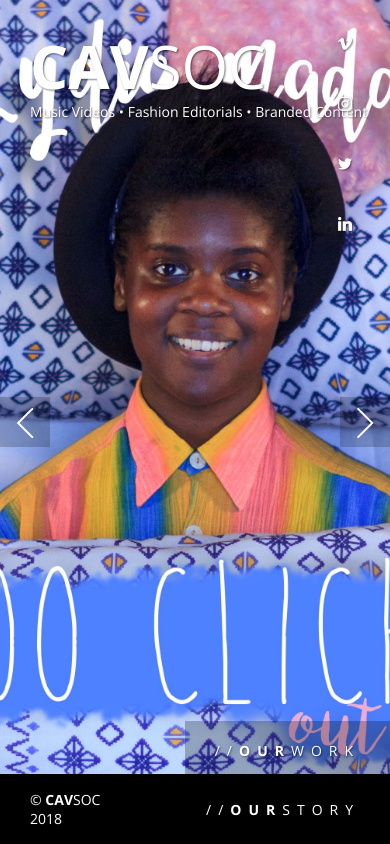
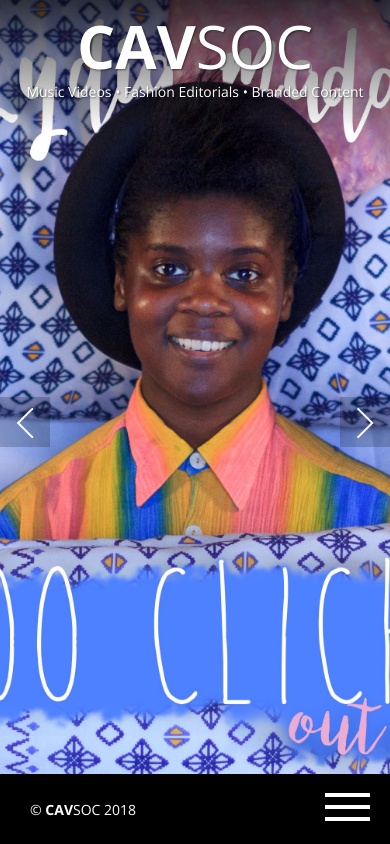
Before and after one commit to joshthompson/cavsoc.com, a PHP site: page / in a window 390 px wide. Run offline with PHP 8.4, Linux system fonts and the light colour scheme; some libraries are stand-ins or nearby versions.

Commit message:
Responsive

```diff
--- a/www/index.html
+++ b/www/index.html
@@ -49,20 +49,20 @@
 		<div id="nav-right" class="link"><img src="./images/ui/right.png" alt="View Next" /></div>
 	</div>
 
-	<div data-page="work">
+	<div data-page="work" class="content-page">
 		<div class="page-content">
 			<h2 class="cavsoc-heading"><em class="our">Our</em>Work</h2>
 		</div>
 	</div>
 
-	<div data-page="story">
+	<div data-page="story" class="content-page">
 		<div class="page-content">
 			<h2 class="cavsoc-heading"><em class="our">Our</em>Story</h2>
 			<iframe width="100%" height="450" src="https://www.youtube.com/embed/9f5zD7ZSNpQ" frameborder="0" allow="autoplay; encrypted-media" allowfullscreen></iframe>
 		</div>
 	</div>
 
-	<div data-page="team" class="!active">
+	<div data-page="team" class="content-page">
 		<div class="page-content">
 			<h2 class="cavsoc-heading"><em class="our">Our</em>Team</h2>
 
@@ -151,8 +151,28 @@
 			<a onclick="gotoPage('work')">//<em>Our</em>Work</a>
 			<a onclick="gotoPage('story')">//<em>Our</em>Story</a>
 			<a onclick="gotoPage('team')">//<em>Our</em>Team</a>
+			<div class="burger-menu-icon" onclick="burgerMenu()">
+				<div></div>
+				<div></div>
+				<div></div>
+			</div>
 		</nav>
 	</footer>
+
+	<div id="burger-menu">
+		<div class="menu">
+			<a onclick="gotoPage('')"><h3><em>CAV</em>SOC</h3></a>
+			<div><a class="nav-link" onclick="gotoPage('work')">//<em>Our</em>Work</a></div>
+			<div><a class="nav-link" onclick="gotoPage('story')">//<em>Our</em>Story</a></div>
+			<div><a class="nav-link" onclick="gotoPage('team')">//<em>Our</em>Team</a></div>
+			<div class="menu-social-links">
+				<a class="social-link" href="https://vimeo.com/cavsoc" target="_blank"><span class="socicon-vimeo"></span></a>
+				<a class="social-link" href="https://www.instagram.com/cavsoc" target="_blank"><span class="socicon-instagram"></span></a>
+				<a class="social-link" href="https://www.twitter.com/cavalrysociety" target="_blank"><span class="socicon-twitter"></span></a>
+				<a class="social-link" href="https://www.linkedin.com/company/cavsoc" target="_blank"><span class="socicon-linkedin"></span></a>
+			</div>
+		</div>
+	</div>
 
 	<!-- JAVASCRIPT -->
 	<script src="https://ajax.googleapis.com/ajax/libs/jquery/1.11.3/jquery.min.js"></script>
--- a/www/main.js
+++ b/www/main.js
@@ -42,6 +42,15 @@
 		$("[data-page].active").animate({scrollTop: $("#" + section).offset().top});
 	};
 
+	// Burger menu
+	window.burgerMenu = function() {
+		$("#burger-menu").addClass("open");
+	};
+
+	$("#burger-menu").click(function() {
+		$("#burger-menu").removeClass("open");
+	});
+
 	// Preload images
 	(function preloadImages(img) {
 		if (typeof backgrounds[img] == "object") {
--- a/www/style/style.css
+++ b/www/style/style.css
@@ -50,8 +50,6 @@ header {
 	line-height: 72px;
 	margin: 0px;
 	padding: 0px;
-	transition: font-size 0.2s linear;
-	-webkit-transition: font-size 0.2s linear;
 	cursor: pointer;
 }
 
@@ -128,12 +126,6 @@ footer {
 	display: flex;
 	align-items: center;
 
-	/* CSS Gradient */
-	background: -moz-linear-gradient(top, rgba(0,0,0,0) 25%, rgba(0,0,0,0.75) 100%);
-	background: -webkit-linear-gradient(top, rgba(0,0,0,0) 25%,rgba(0,0,0,0.75) 100%);
-	background: linear-gradient(to bottom, rgba(0,0,0,0) 25%,rgba(0,0,0,0.75) 100%);
-	filter: progid:DXImageTransform.Microsoft.gradient( startColorstr='#00000000', endColorstr='#80000000',GradientType=0 );
-
 	background-color: black;
 	z-index: 3;
 	align-items:
@@ -141,6 +133,12 @@ footer {
 
 footer #copyright {
 	width: 130px;
+	white-space: nowrap;
+}
+
+footer .burger-menu-icon {
+	display: none;
+	margin-right: 20px;
 }
 
 nav {
@@ -155,13 +153,13 @@ nav a {
 	display: inline-block;
 	color: #FFFFFF;
 	text-transform: uppercase;
-	letter-spacing: 0.5rem;
 	text-decoration: none;
 	padding: 20px 30px;
 	transition: all 0.2s linear;
 	background: rgba(0, 0, 0, 0.25);
 	cursor: pointer;
 }
+
 nav a:hover {
 	background: rgba(0, 0, 0, 0.5);
 	transform: translateY(-5px);
@@ -172,21 +170,15 @@ em {
 	font-weight: 700;
 }
 
-@media screen and (max-width: 420px) {
-	#logo {
-		font-size: 60px;
-	}
+.burger-menu-icon {
+	display: inline-block;
+	width: 45px;
+	height: 28px;
 }
 
-.burger-menu {
-	display: inline-block;
-	width: 45px;
-	height: 35px;
-}
-
-.burger-menu > div {
+.burger-menu-icon > div {
 	background: #FFFFFF;
-	height: 6px;
+	height: 4px;
 	margin-bottom: 8px;
 	box-shadow: 1px 1px 2px rgba(0, 0, 0, 0.5);
 }
@@ -199,7 +191,7 @@ em {
 	flex-direction: column;
 	z-index: 3;
 }
-.social-links a {
+.social-link {
 	display: block;
 	line-height: 60px;
 	width: 60px;
@@ -210,7 +202,7 @@ em {
 	color: #FFFFFF;
 	text-decoration: none;
 }
-.social-links a:hover {
+.social-link:hover {
 	background: rgba(0, 0, 0, 0.25);
 }
 
@@ -247,7 +239,8 @@ em {
 }
 
 .page-content {
-	padding: 100px 100px 100px 400px;
+	padding: 0px 20px;
+	overflow-x: hidden;
 }
 
 .team-member {
@@ -301,7 +294,133 @@ em {
 	animation: 0.5s page-transition linear;
 }
 
+#burger-menu {
+	position: fixed;
+	width: 100vw;
+	height: 100vh;
+	top: 0px;
+	left: 0px;
+	background-color: rgba(0, 0, 0, 0.5);
+	z-index: 4;
+	opacity: 0;
+	pointer-events: none;
+	cursor: pointer;
+	transition: opacity 0.25s linear;
+}
+
+#burger-menu.open {
+	opacity: 1;
+	pointer-events: auto;
+}
+
+#burger-menu h3 {
+	font-weight: 300;
+	font-size: 32px;
+	margin: 0px 0px 20px;
+}
+
+#burger-menu .menu {
+	position: fixed;
+	width: 280px;
+	height: 100vh;
+	top: 0px;
+	left: 0px;
+	background-color: #111111;
+	z-index: 5;
+	padding: 20px;
+	text-align: center;
+	transform: translateX(-320px);
+	transition: all 0.25s linear;
+	cursor: auto;
+}
+
+#burger-menu.open .menu {
+	transform: translateX(0px);
+}
+
+#burger-menu a.nav-link {
+	letter-spacing: 0.5rem;
+	padding: 20px 30px;
+	display: inline-block;
+	text-transform: uppercase;
+}
+
+#burger-menu .menu-social-links {
+	position: absolute;
+	bottom: 0px;
+	width: 260px;
+	padding-right: 20px;
+	padding-bottom: 20px;
+}
+
+#burger-menu .social-link {
+	display: inline-block;
+	width: 100px;
+	height: 100px;
+	line-height: 100px;
+	font-size: 24px;
+}
+
 @keyframes page-transition {
 	0% { opacity: 1; }
 	100% { opacity: 0; }
 }
+
+@media screen and (max-width: 1100px) {
+	.page-content {
+		padding: 0px 100px 0px 50px;
+	}
+	[data-page].content-page {
+		margin-top: 130px;
+	}
+	.cavsoc-heading {
+		margin: 10px 0px;
+	}
+	.team-members {
+		margin-bottom: 25px;
+	}
+	.team-member {
+		flex-direction: column;
+		margin-bottom: 20px;
+	}
+	.team-member .picture img {
+		width: 65px;
+	}
+}
+
+@media screen and (max-width: 800px) {
+	nav em {
+		display: none;
+	}
+}
+
+@media screen and (max-width: 650px) {
+	.page-content {
+		padding: 0px 20px;
+	}
+	#logo {
+		font-size: 60px;
+	}
+	header {
+		text-align: center;
+		top: 0px;
+		left: 0px;
+		width: 100vw;
+		padding: 10px 10px 30px;
+		background: rgba(0, 0, 0, 0.25);
+		/* CSS Gradient */
+		background: -moz-linear-gradient(top, rgba(0, 0, 0, 0.75) 0%, rgba(0, 0, 0, 0) 100%);
+		background: -webkit-linear-gradient(top, rgba(0, 0, 0, 0.75) 0%, rgba(0, 0, 0, 0) 100%);
+		background: linear-gradient(to bottom, rgba(0, 0, 0, 0.75) 0%, rgba(0, 0, 0, 0) 100%);
+		filter: progid:DXImageTransform.Microsoft.gradient(startColorstr='#00000000', endColorstr='#80000000', GradientType=0);
+	}
+	.social-links, nav a {
+		display: none;
+	}
+	footer nav {
+		width: 50vw;
+	}
+	nav .burger-menu-icon {
+		display: inline-block;
+	}
+}
```
